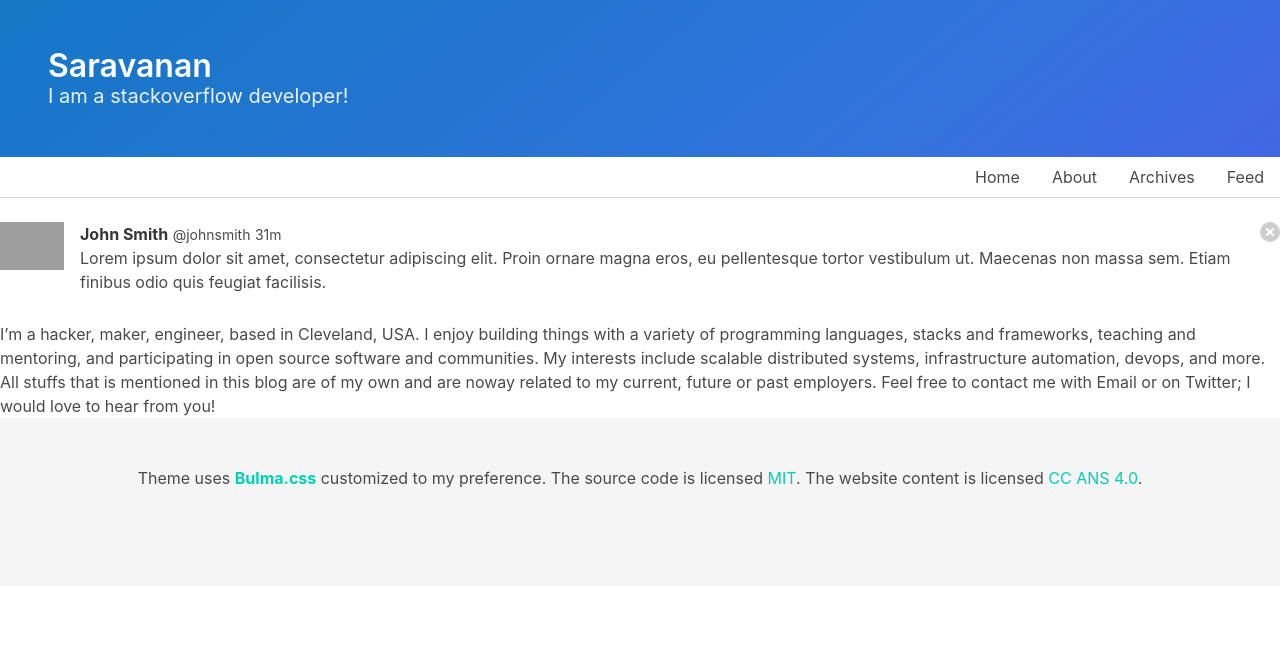
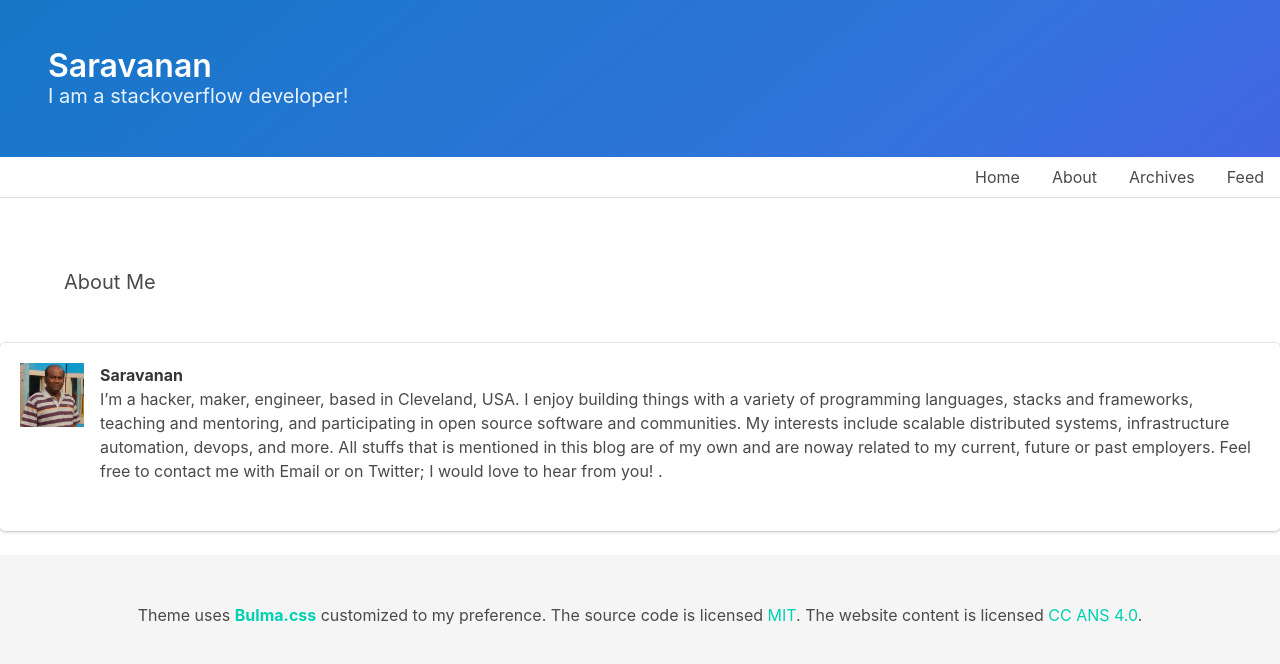
Before and after one commit to saravanaram/saravanaram.github.io, a Jekyll site: the page built from about.html, in a window 1280 px wide. Shown: the top 664 px of the page. Built offline with Jekyll 4.4.1, drawn with Linux system fonts in a browser that asks for light colours; grey boxes are pictures that could not be loaded.

Commit message:
Update about.html

```diff
--- a/about.html
+++ b/about.html
@@ -2,41 +2,31 @@
 layout: default
 permalink: about.html
 ---
+<section class="hero">
+  <div class="hero-body">
+    <div class="container">
+      <h1 class="title">
 
-<article class="media">
-  <figure class="media-left">
-    <p class="image is-64x64">
-      <img src="http://bulma.io/images/placeholders/128x128.png">
-    </p>
-  </figure>
-  <div class="media-content">
-    <div class="content">
-      <p>
-        <strong>John Smith</strong> <small>@johnsmith</small> <small>31m</small>
-        <br>
-        Lorem ipsum dolor sit amet, consectetur adipiscing elit. Proin ornare magna eros, eu pellentesque tortor vestibulum ut. Maecenas non massa sem. Etiam finibus odio quis feugiat facilisis.
-      </p>
+      </h1>
+      <h2 class="subtitle">
+        About Me
+      </h2>
     </div>
-    <nav class="level is-mobile">
-      <div class="level-left">
-        <a class="level-item">
-          <span class="icon is-small"><i class="fa fa-reply"></i></span>
-        </a>
-        <a class="level-item">
-          <span class="icon is-small"><i class="fa fa-retweet"></i></span>
-        </a>
-        <a class="level-item">
-          <span class="icon is-small"><i class="fa fa-heart"></i></span>
-        </a>
-      </div>
-    </nav>
   </div>
-  <div class="media-right">
-    <button class="delete"></button>
-  </div>
-</article>
-
-I’m a hacker, maker, engineer, based in Cleveland, USA.
+</section>
+<div class="box">
+  <article class="media">
+    <div class="media-left">
+      <figure class="image is-64x64">
+        <img src="/assets/images/profile_photo.jpg" alt="Image">
+      </figure>
+    </div>
+    <div class="media-content">
+      <div class="content">
+        <p>
+          <strong>Saravanan</strong>
+          <br>
+          I’m a hacker, maker, engineer, based in Cleveland, USA.
 
 
 
@@ -53,3 +43,24 @@ All stuffs that is mentioned in this blog are of my own and are noway related to
 
 
 Feel free to contact me with Email or on Twitter; I would love to hear from you!
+.
+        </p>
+      </div>
+      <nav class="level is-mobile">
+        <div class="level-left">
+          <a class="level-item">
+            <span class="icon is-small"><i class="fa fa-reply"></i></span>
+          </a>
+          <a class="level-item">
+            <span class="icon is-small"><i class="fa fa-retweet"></i></span>
+          </a>
+          <a class="level-item">
+            <span class="icon is-small"><i class="fa fa-heart"></i></span>
+          </a>
+        </div>
+      </nav>
+    </div>
+  </article>
+
+
+</div>
```
